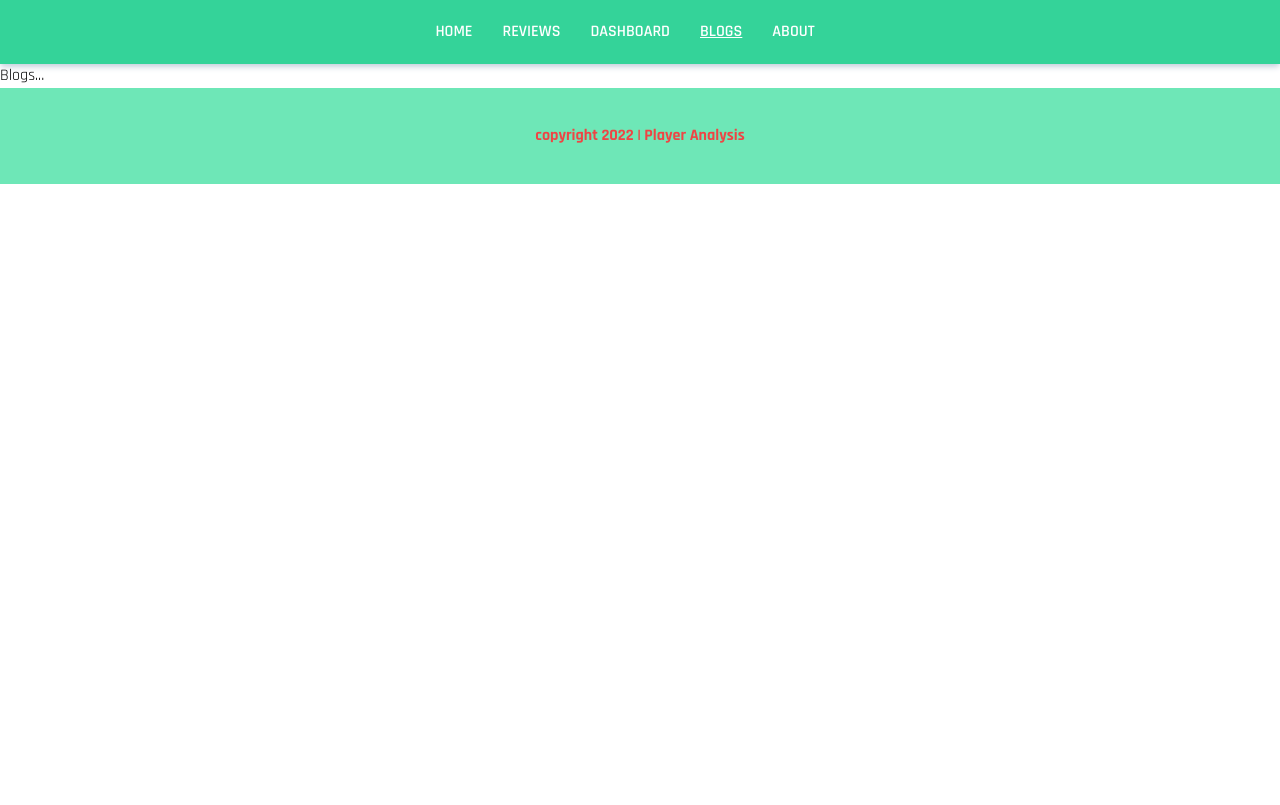
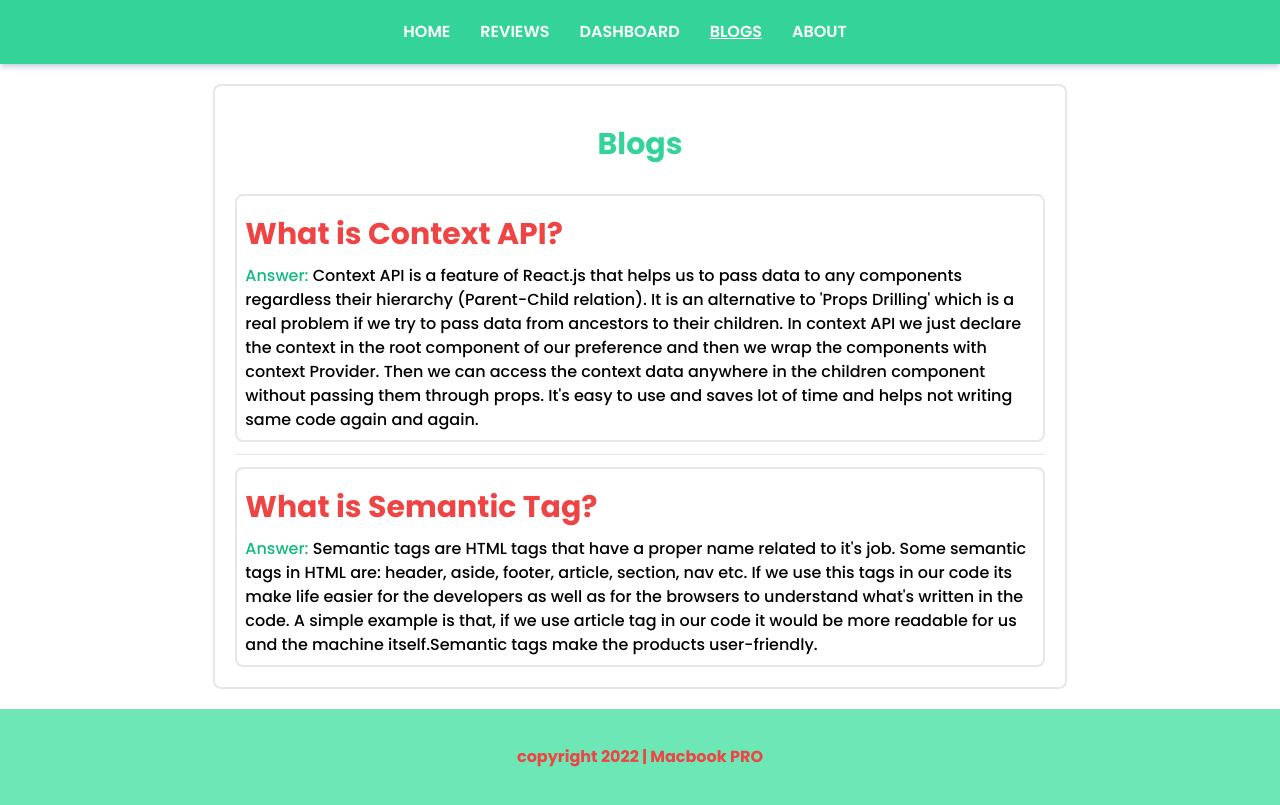
Before and after one commit to Arafath-Rahman/productAnalysis, a React (Create React App) app: page /blogs in a window 1280 px wide. Built offline with nearby package versions, Linux system fonts and the light colour scheme.

Commit message:
added about and blog section

```diff
--- a/public/index.html
+++ b/public/index.html
@@ -24,7 +24,7 @@
       work correctly both with client-side routing and a non-root public URL.
       Learn how to configure a non-root public URL by running `npm run build`.
     -->
-    <title>Player Analysis</title>
+    <title>Macbook PRO</title>
   </head>
   <body>
     <noscript>You need to enable JavaScript to run this app.</noscript>
--- a/src/App.css
+++ b/src/App.css
@@ -1,5 +1,8 @@
-@import url("https://fonts.googleapis.com/css2?family=Rajdhani:wght@300;400;500;600;700&display=swap");
+/* @import url("https://fonts.googleapis.com/css2?family=Rajdhani:wght@300;400;500;600;700&display=swap"); */
+
+@import url("https://fonts.googleapis.com/css2?family=Poppins:ital,wght@0,100;0,200;0,300;0,400;0,500;0,600;0,700;0,800;0,900;1,100;1,200;1,300;1,400;1,500;1,600;1,700;1,800&display=swap");
 
 * {
-  font-family: "Rajdhani", sans-serif;
+  /* font-family: "Rajdhani", sans-serif; */
+  font-family: "Poppins", sans-serif;
 }
--- a/src/Components/About/About.js
+++ b/src/Components/About/About.js
@@ -1,10 +1,56 @@
-import React from 'react';
+import React, { useState } from 'react';
 import './About.css';
 
+
 const About = () => {
+  const [device, setDevice] = useState(true);
+  const macbook = {
+    name: 'Macbook Air',
+    chipset: 'Apple M1 Chip',
+    cpu: 'upto 8 core',
+    ram: 'upto 16GB',
+    storage: 'upto 2TB',
+    battery: 'upto 18 hours'
+  };
+  const macbookPRO = {
+    name: 'Macbook PRO',
+    chipset: 'Apple M1 Max Chip',
+    cpu: 'upto 32 core',
+    ram: 'upto 54GB',
+    storage: 'upto 8TB',
+    battery: 'upto 17 hours'
+  };
+
   return (
-    <div>
-      <h1>About...</h1>
+    <div className="blog-container border-2 w-2/3 mx-auto rounded-lg p-5 my-5 mb-5">
+      <h1 className="text-center text-3xl font-bold hover:underline text-emerald-400 mb-8 mt-5">
+        About Macbook
+      </h1>
+      <div className='flex justify-around'>
+        <button onClick={()=>setDevice(true)} className='text-2xl font-medium p-3 bg-emerald-400 text-white rounded-lg'>Macbook</button>
+        <span>Or</span>
+        <button onClick={()=>setDevice(false)} className='text-2xl font-medium p-3 bg-red-500 text-white rounded-lg'>Macbook PRO</button>
+      </div>
+      <div className="border-2 mx-auto rounded-lg p-2 text-center">
+        <h2 className="text-3xl text-slate-500 font-bold my-3 text-center">
+          Device: {device ? macbook.name : macbookPRO.name}
+        </h2>
+        <p className=" font-medium ">
+          Chipset: {device ? macbook.chipset : macbookPRO.chipset}
+        </p>
+        <p className=" font-medium ">
+          CPU: {device ? macbook.cpu : macbookPRO.cpu}
+        </p>
+        <p className=" font-medium ">
+          RAM: {device ? macbook.ram : macbookPRO.ram}
+        </p>
+        <p className=" font-medium ">
+          Storage: {device ? macbook.storage : macbookPRO.storage}
+        </p>
+        <p className=" font-medium ">
+          Battery: {device ? macbook.battery : macbookPRO.battery}
+        </p>
+      </div>
     </div>
   );
 };
--- a/src/Components/Blogs/Blogs.css
+++ b/src/Components/Blogs/Blogs.css
@@ -0,0 +1,5 @@
+@import url("https://fonts.googleapis.com/css2?family=Poppins:ital,wght@0,100;0,200;0,300;0,400;0,500;0,600;0,700;0,800;0,900;1,100;1,200;1,300;1,400;1,500;1,600;1,700;1,800&display=swap");
+
+.blog-container {
+  font-family: "Poppins", sans-serif;
+}
--- a/src/Components/Blogs/Blogs.js
+++ b/src/Components/Blogs/Blogs.js
@@ -1,10 +1,37 @@
-import React from 'react';
-import './Blogs.css';
+import React from "react";
+import "./Blogs.css";
 
 const Blogs = () => {
   return (
-    <div>
-      <h1>Blogs...</h1>
+    <div className="blog-container border-2 w-2/3 mx-auto rounded-lg p-5 my-5 mb-5">
+      <h1 className="text-center text-3xl font-bold hover:underline text-emerald-400 mb-8 mt-5">
+        Blogs
+      </h1>
+      <div className="border-2 mx-auto rounded-lg p-2">
+        <h2 className="text-3xl text-red-500 font-bold my-3">
+          What is Context API?
+        </h2>
+        <p className=" font-medium ">
+          <span className="text-emerald-500">Answer: </span> Context API is a
+          feature of React.js that helps us to pass data to any components
+          regardless their hierarchy (Parent-Child relation). It is an
+          alternative to 'Props Drilling' which is a real problem if we try to
+          pass data from ancestors to their children. In context API we just
+          declare the context in the root component of our preference and then
+          we wrap the components with context Provider. Then we can access the
+          context data anywhere in the children component without passing them
+          through props. It's easy to use and saves lot of time and helps not writing same code again and again.
+        </p>
+      </div>
+      <hr className="my-3" />
+      <div className="border-2 mx-auto rounded-lg p-2">
+        <h2 className="text-3xl text-red-500 font-bold my-3">
+          What is Semantic Tag?
+        </h2>
+        <p className=" font-medium ">
+          <span className="text-emerald-500">Answer: </span> Semantic tags are HTML tags that have a proper name related to it's job. Some semantic tags in HTML are: header, aside, footer, article, section, nav etc. If we use this tags in our code its make life easier for the developers as well as for the browsers to understand what's written in the code. A simple example is that, if we use article tag in our code it would be more readable for us and the machine itself.Semantic tags make the products user-friendly.
+        </p>
+      </div>
     </div>
   );
 };
--- a/src/Components/CustomLink/CustomLink.js
+++ b/src/Components/CustomLink/CustomLink.js
@@ -6,7 +6,7 @@ const CustomLink = ({ children, to, ...props }) => {
 
   return (
     <div>
-      <Link
+      <Link className="hover:text-red-500"
         style={{ textDecoration: match ? "underline" : "none", marginRight:'30px' }}
         to={to}
         {...props}
--- a/src/Components/Footer/Footer.js
+++ b/src/Components/Footer/Footer.js
@@ -3,7 +3,7 @@ import React from 'react';
 const Footer = () => {
   return (
     <div className='w-full h-24 bg-emerald-300 text-center flex justify-center items-center text-red-500 font-bold'>
-      <p>copyright 2022 | Player Analysis</p>
+      <p>copyright 2022 | Macbook PRO</p>
     </div>
   );
 };
```
Also changed, not shown: 1 other file (tests, documents, lock files or other folders).
